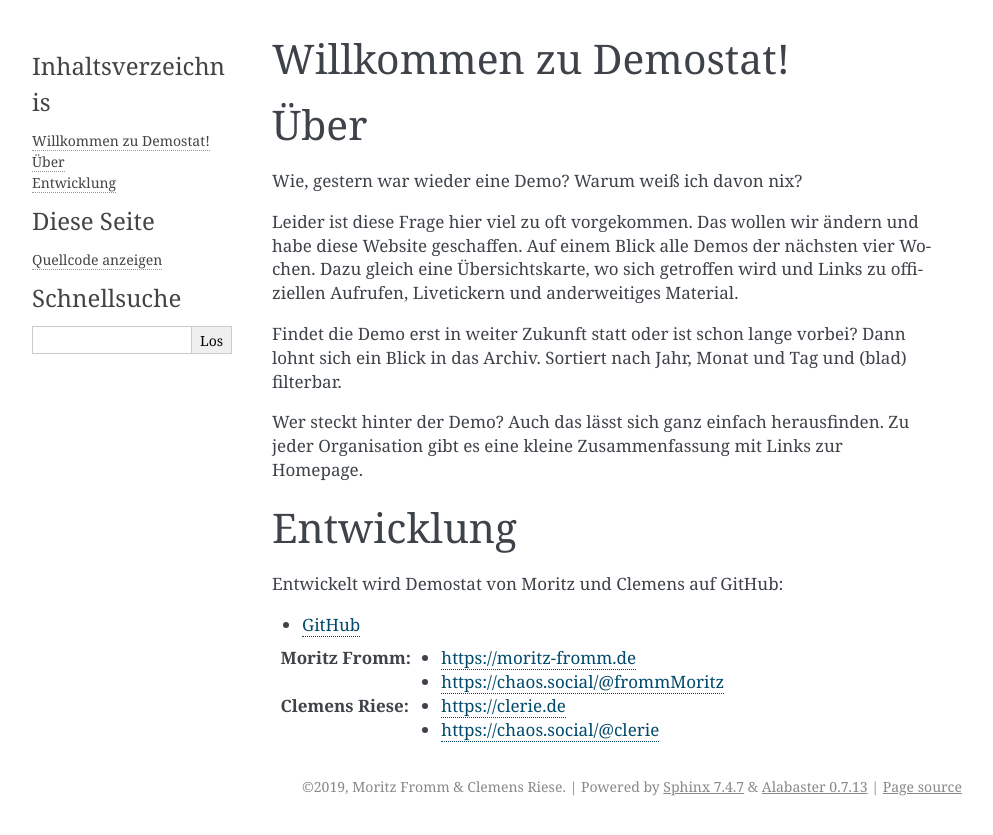
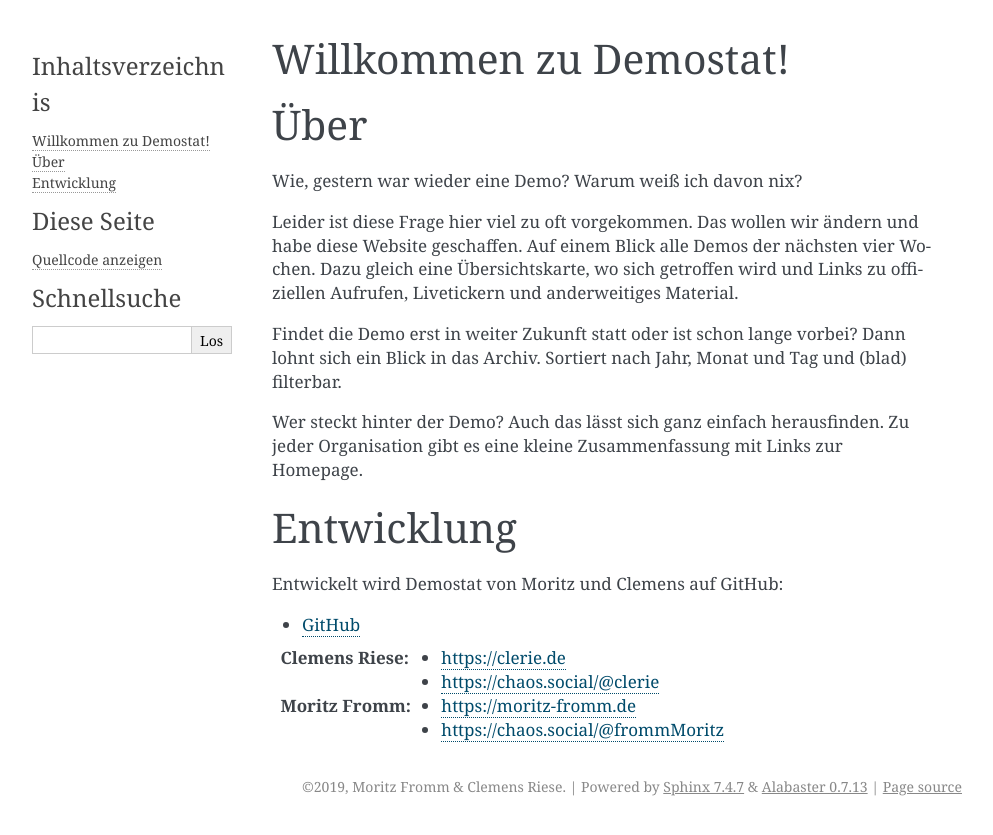
Before and after one commit to demostat/demostat, a Sphinx documentation site: the page built from docs/index.rst, in a window 1280 px wide. Shown: the top 835 px of the page, without its empty margins (148-1141 px from the left). Built offline with Sphinx 7.4.7, drawn with Linux system fonts in a browser that asks for light colours.

```diff
--- a/docs/index.rst
+++ b/docs/index.rst
@@ -22,10 +22,10 @@ Entwickelt wird Demostat von Moritz und Clemens auf GitHub:
 
 - `GitHub <https://github.com/demostat/demostat>`_
 
+:Clemens Riese:
+    - https://clerie.de
+    - https://chaos.social/@clerie
+
 :Moritz Fromm:
     - https://moritz-fromm.de
     - https://chaos.social/@frommMoritz
-
-:Clemens Riese:
-    - https://clerie.de
-    - https://chaos.social/@clerie
```
